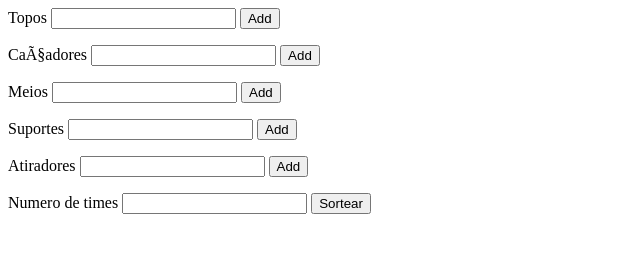
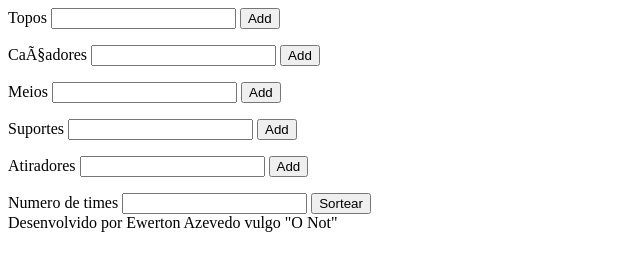
Before and after one commit to EwertonAzevedoDev/lolteamsorter, a plain HTML site: page index.html in a window 1280 px wide. Shown: the whole page, without its empty margins (0-640 px from the left). Drawn offline with Linux system fonts and the light colour scheme.

Commit message:
direitos

```diff
--- a/index.html
+++ b/index.html
@@ -33,7 +33,7 @@
 
 		<div id='times-div'></div>
 
-
+		<div>Desenvolvido por Ewerton Azevedo vulgo "O Not"</div>
 	<script type="text/javascript">
 		const players = {}
 		players.tops = []
```
